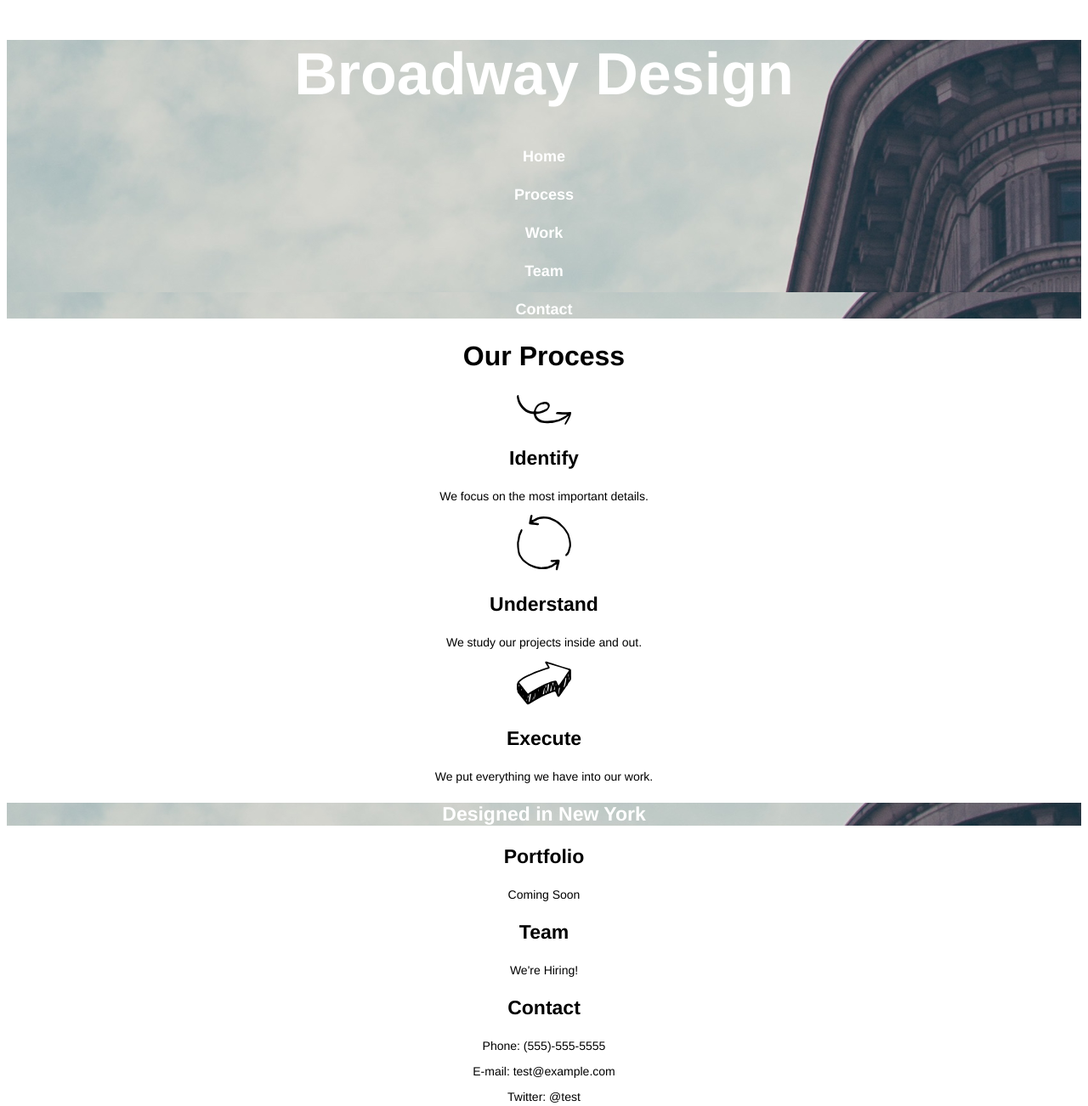
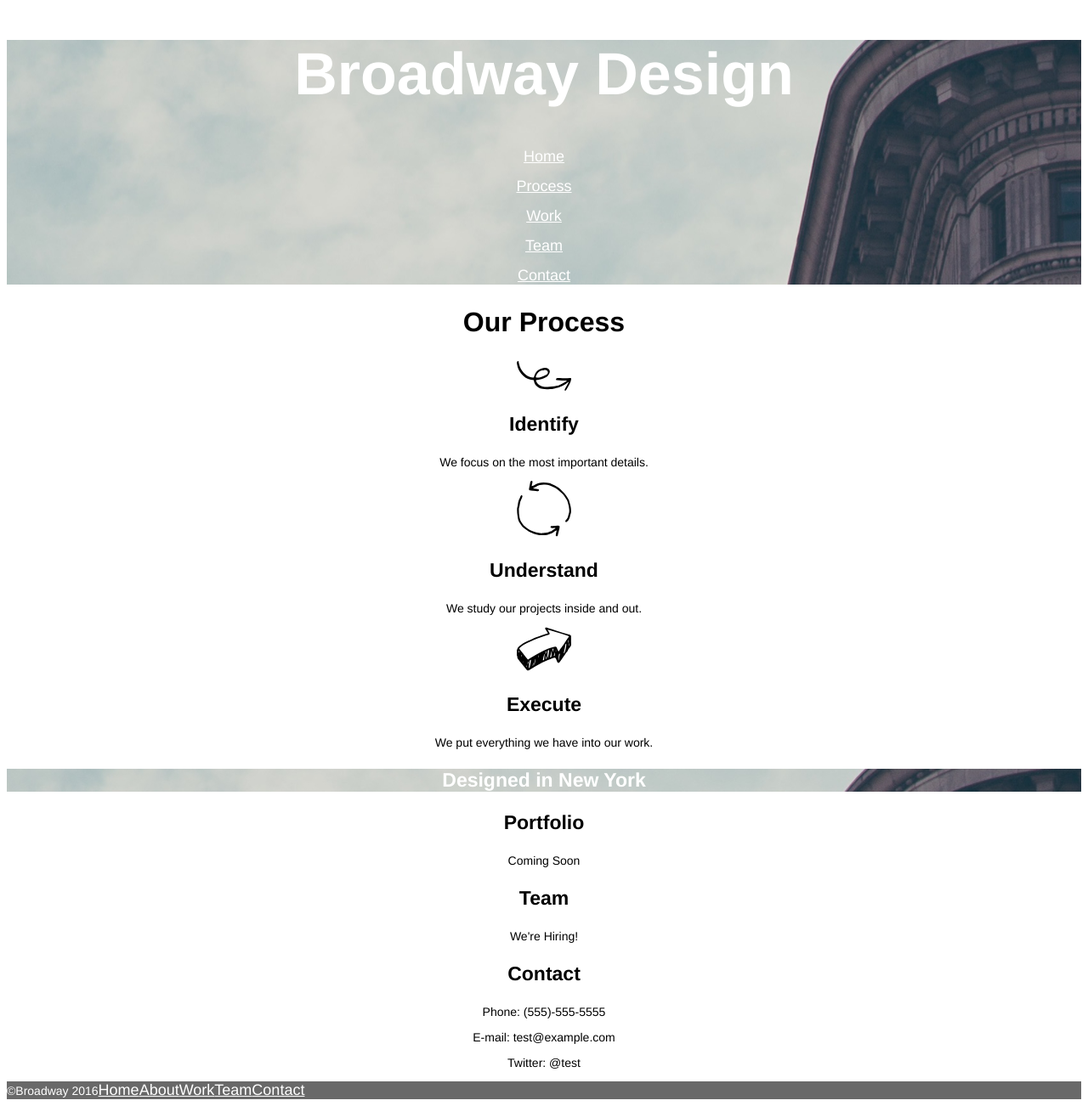
Before and after one commit to olliebudge/broadway, a plain HTML site: page index.html in a window 1280 px wide. Shown: the top 1302 px of the page at 85% size. Drawn offline with Linux system fonts and the light colour scheme.

Commit message:
Final commit

```diff
--- a/index.html
+++ b/index.html
@@ -6,14 +6,13 @@
     <body>
         <div class ="title">
         <h1>Broadway Design</h1>
-        <nav>
-            <h4>Home</h4>
-            <h4>Process</h4>
-            <h4>Work</h4>
-            <h4>Team</h4>
-            <h4>Contact</h4>
-        </nav>
+            <p><a class ="btn" href ="#">Home</a></p>
+            <p><a class ="btn" href ="#about">Process</a></p>
+            <p><a class ="btn" href ="#work">Work</a></p>
+            <p><a class ="btn" href ="#team">Team</a></p>
+            <p><a class ="btn" href ="#contact">Contact</a></p>
         </div>
+        <div id ="about">
             <h2>Our Process</h2>
             <p>
                 <img src="resources/images/identify.svg">
@@ -30,19 +29,26 @@
             </p>
             <h3>Execute</h3>
             <p>We put everything we have into our work.</p>
+        </div>
         <div class ="design">
             <h3>Designed in New York</h3>
         </div>
+        <div id ="work">
             <h3>Portfolio</h3>
             <p>Coming Soon</p>
+        </div>
+        <div id ="team">
             <h3>Team</h3>
             <p>We're Hiring!</p>
+        </div>
+        <div id ="contact">
             <h3>Contact</h3>
             <p>Phone: (555)-555-5555</p>
             <p>E-mail: test@example.com</p>
             <p>Twitter: @test</p>
+        </div>
         <div class = "footer">
-            <p>&copy;Broadway 2016</p>
+            <p>&copy;Broadway 2016<a class ="btn" href ="#">Home</a><a class ="btn" href ="#about">About</a><a class ="btn" href ="#work">Work</a><a class ="btn" href ="#team">Team</a><a class ="btn" href ="#contact">Contact</a></p>
         </div>
 
 
--- a/resources/css/style.css
+++ b/resources/css/style.css
@@ -20,11 +20,6 @@ h3 {
     font-weight: bold;
 }
 
-h4 {
-    font-size:18px;
-    color: white;
-    }
-
 p {
     font-size: 14px;
 }
@@ -37,8 +32,15 @@ p {
 .footer {
     background-color: dimgray;
     font-size: 11px;
+    color: white;
+    text-align: left;
 
 }
 .title {
     background-image: url(../images/the-flatiron-building.png);
+    color: white;
 }
+.btn {
+    font-size: 18px;
+    color: white;
+}
```
Lines whose indentation alone changed are shown as unchanged.
